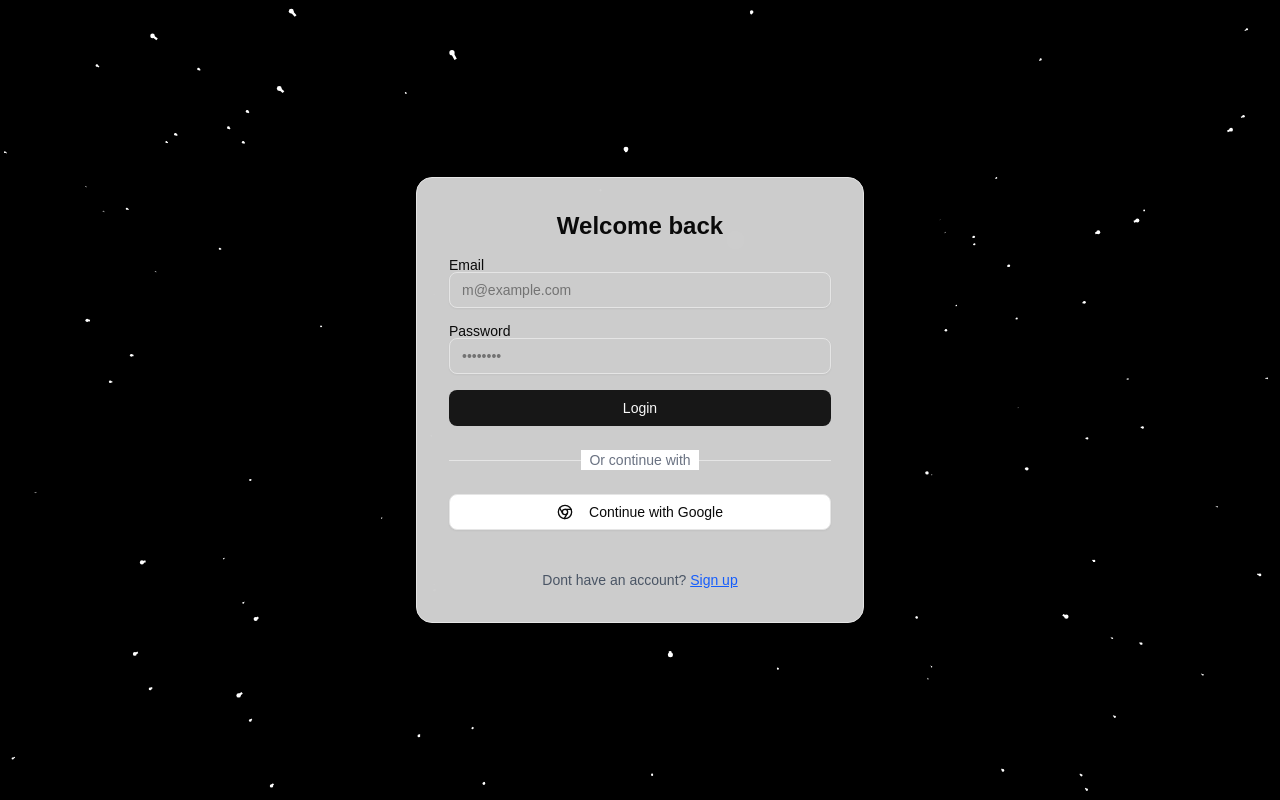
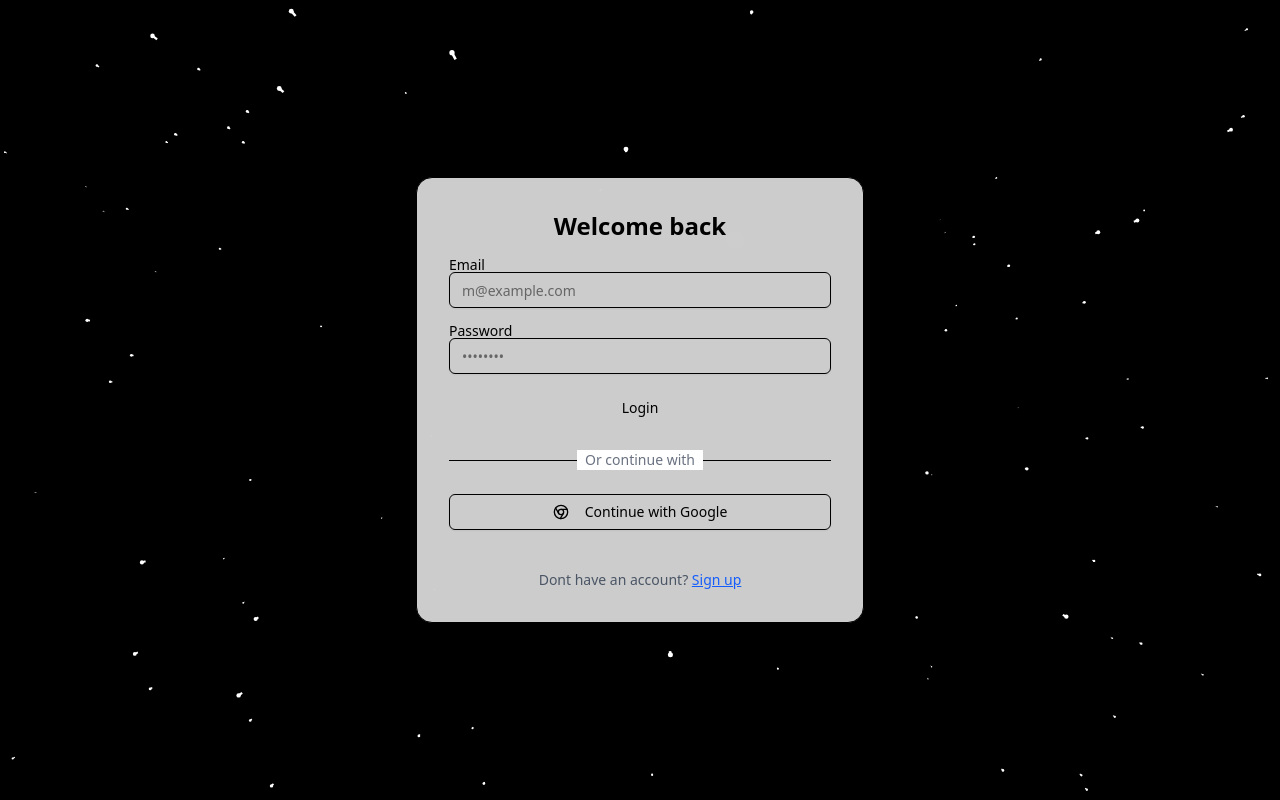
Before and after one commit to akankshperala/Virtual-Whiteboard, a Next.js app: page /auth in a window 1280 px wide. Built offline with nearby package versions, Linux system fonts and the light colour scheme; no server answers.

Commit message:
tailwind prob

```diff
--- a/app/globals.css
+++ b/app/globals.css
@@ -1,132 +1 @@
 @import "tailwindcss";
-@import "tw-animate-css";
-
-@custom-variant dark (&:is(.dark *));
-
-body{
-    font-family:  sans-serif;
-}
-.scrollbar-hide {
-  -ms-overflow-style: none; /* for Internet Explorer, Edge */
-  scrollbar-width: none;  /* for Firefox */
-}
-
-.scrollbar-hide::-webkit-scrollbar {
-  display: none; /* for Chrome, Safari, and Opera */
-}
-
-@theme inline {
-    --radius-sm: calc(var(--radius) - 4px);
-    --radius-md: calc(var(--radius) - 2px);
-    --radius-lg: var(--radius);
-    --radius-xl: calc(var(--radius) + 4px);
-    --color-background: var(--background);
-    --color-foreground: var(--foreground);
-    --color-card: var(--card);
-    --color-card-foreground: var(--card-foreground);
-    --color-popover: var(--popover);
-    --color-popover-foreground: var(--popover-foreground);
-    --color-primary: var(--primary);
-    --color-primary-foreground: var(--primary-foreground);
-    --color-secondary: var(--secondary);
-    --color-secondary-foreground: var(--secondary-foreground);
-    --color-muted: var(--muted);
-    --color-muted-foreground: var(--muted-foreground);
-    --color-accent: var(--accent);
-    --color-accent-foreground: var(--accent-foreground);
-    --color-destructive: var(--destructive);
-    --color-border: var(--border);
-    --color-input: var(--input);
-    --color-ring: var(--ring);
-    --color-chart-1: var(--chart-1);
-    --color-chart-2: var(--chart-2);
-    --color-chart-3: var(--chart-3);
-    --color-chart-4: var(--chart-4);
-    --color-chart-5: var(--chart-5);
-    --color-sidebar: var(--sidebar);
-    --color-sidebar-foreground: var(--sidebar-foreground);
-    --color-sidebar-primary: var(--sidebar-primary);
-    --color-sidebar-primary-foreground: var(--sidebar-primary-foreground);
-    --color-sidebar-accent: var(--sidebar-accent);
-    --color-sidebar-accent-foreground: var(--sidebar-accent-foreground);
-    --color-sidebar-border: var(--sidebar-border);
-    --color-sidebar-ring: var(--sidebar-ring);
-}
-
-:root {
-    --radius: 0.625rem;
-    --background: oklch(1 0 0);
-    --foreground: oklch(0.145 0 0);
-    --card: oklch(1 0 0);
-    --card-foreground: oklch(0.145 0 0);
-    --popover: oklch(1 0 0);
-    --popover-foreground: oklch(0.145 0 0);
-    --primary: oklch(0.205 0 0);
-    --primary-foreground: oklch(0.985 0 0);
-    --secondary: oklch(0.97 0 0);
-    --secondary-foreground: oklch(0.205 0 0);
-    --muted: oklch(0.97 0 0);
-    --muted-foreground: oklch(0.556 0 0);
-    --accent: oklch(0.97 0 0);
-    --accent-foreground: oklch(0.205 0 0);
-    --destructive: oklch(0.577 0.245 27.325);
-    --border: oklch(0.922 0 0);
-    --input: oklch(0.922 0 0);
-    --ring: oklch(0.708 0 0);
-    --chart-1: oklch(0.646 0.222 41.116);
-    --chart-2: oklch(0.6 0.118 184.704);
-    --chart-3: oklch(0.398 0.07 227.392);
-    --chart-4: oklch(0.828 0.189 84.429);
-    --chart-5: oklch(0.769 0.188 70.08);
-    --sidebar: oklch(0.985 0 0);
-    --sidebar-foreground: oklch(0.145 0 0);
-    --sidebar-primary: oklch(0.205 0 0);
-    --sidebar-primary-foreground: oklch(0.985 0 0);
-    --sidebar-accent: oklch(0.97 0 0);
-    --sidebar-accent-foreground: oklch(0.205 0 0);
-    --sidebar-border: oklch(0.922 0 0);
-    --sidebar-ring: oklch(0.708 0 0);
-}
-
-.dark {
-    --background: oklch(0.145 0 0);
-    --foreground: oklch(0.985 0 0);
-    --card: oklch(0.205 0 0);
-    --card-foreground: oklch(0.985 0 0);
-    --popover: oklch(0.205 0 0);
-    --popover-foreground: oklch(0.985 0 0);
-    --primary: oklch(0.922 0 0);
-    --primary-foreground: oklch(0.205 0 0);
-    --secondary: oklch(0.269 0 0);
-    --secondary-foreground: oklch(0.985 0 0);
-    --muted: oklch(0.269 0 0);
-    --muted-foreground: oklch(0.708 0 0);
-    --accent: oklch(0.269 0 0);
-    --accent-foreground: oklch(0.985 0 0);
-    --destructive: oklch(0.704 0.191 22.216);
-    --border: oklch(1 0 0 / 10%);
-    --input: oklch(1 0 0 / 15%);
-    --ring: oklch(0.556 0 0);
-    --chart-1: oklch(0.488 0.243 264.376);
-    --chart-2: oklch(0.696 0.17 162.48);
-    --chart-3: oklch(0.769 0.188 70.08);
-    --chart-4: oklch(0.627 0.265 303.9);
-    --chart-5: oklch(0.645 0.246 16.439);
-    --sidebar: oklch(0.205 0 0);
-    --sidebar-foreground: oklch(0.985 0 0);
-    --sidebar-primary: oklch(0.488 0.243 264.376);
-    --sidebar-primary-foreground: oklch(0.985 0 0);
-    --sidebar-accent: oklch(0.269 0 0);
-    --sidebar-accent-foreground: oklch(0.985 0 0);
-    --sidebar-border: oklch(1 0 0 / 10%);
-    --sidebar-ring: oklch(0.556 0 0);
-}
-
-@layer base {
-  * {
-    @apply border-border outline-ring/50;
-    }
-  body {
-    @apply bg-background text-foreground;
-    }
-}
--- a/postcss.config.mjs
+++ b/postcss.config.mjs
@@ -1,5 +1,5 @@
-export default {
-  plugins: {
-    "@tailwindcss/postcss": {},
-  },
+const config = {
+  plugins: ["@tailwindcss/postcss"],
 };
+
+export default config;
```
